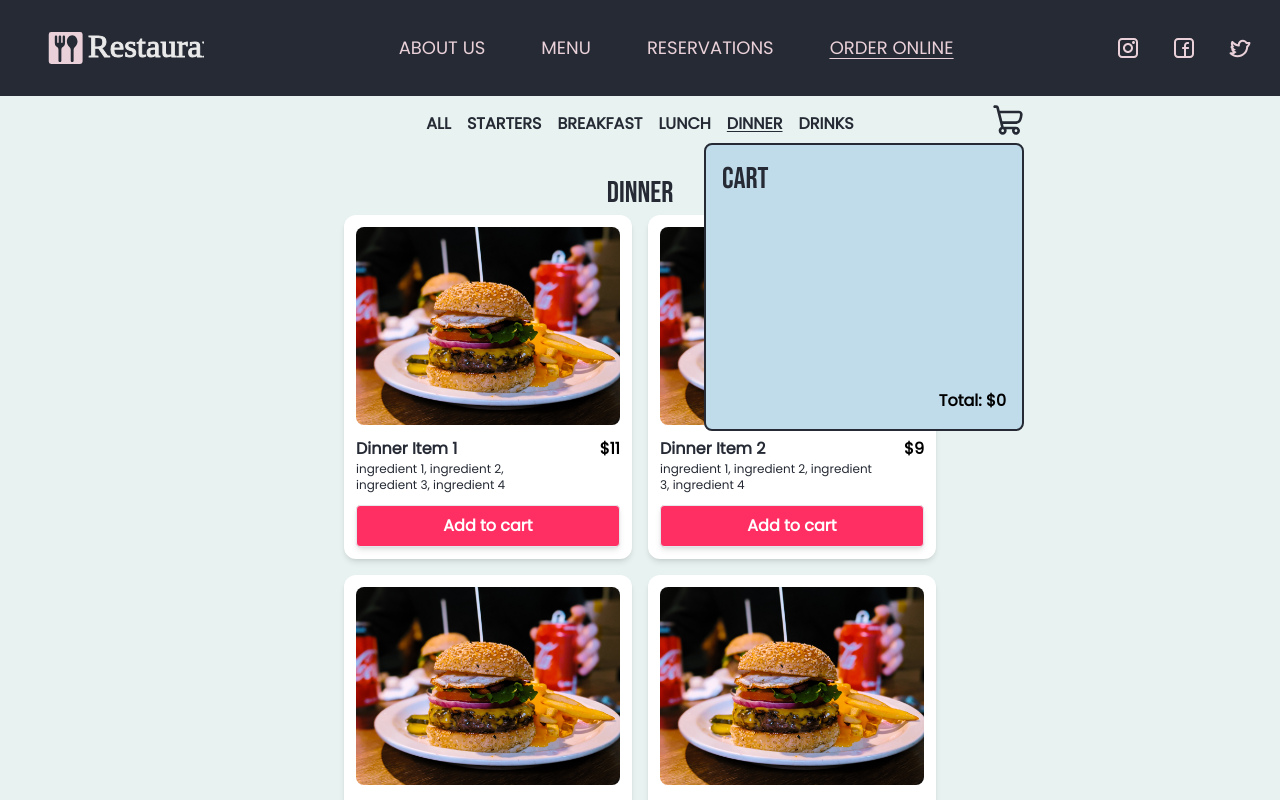
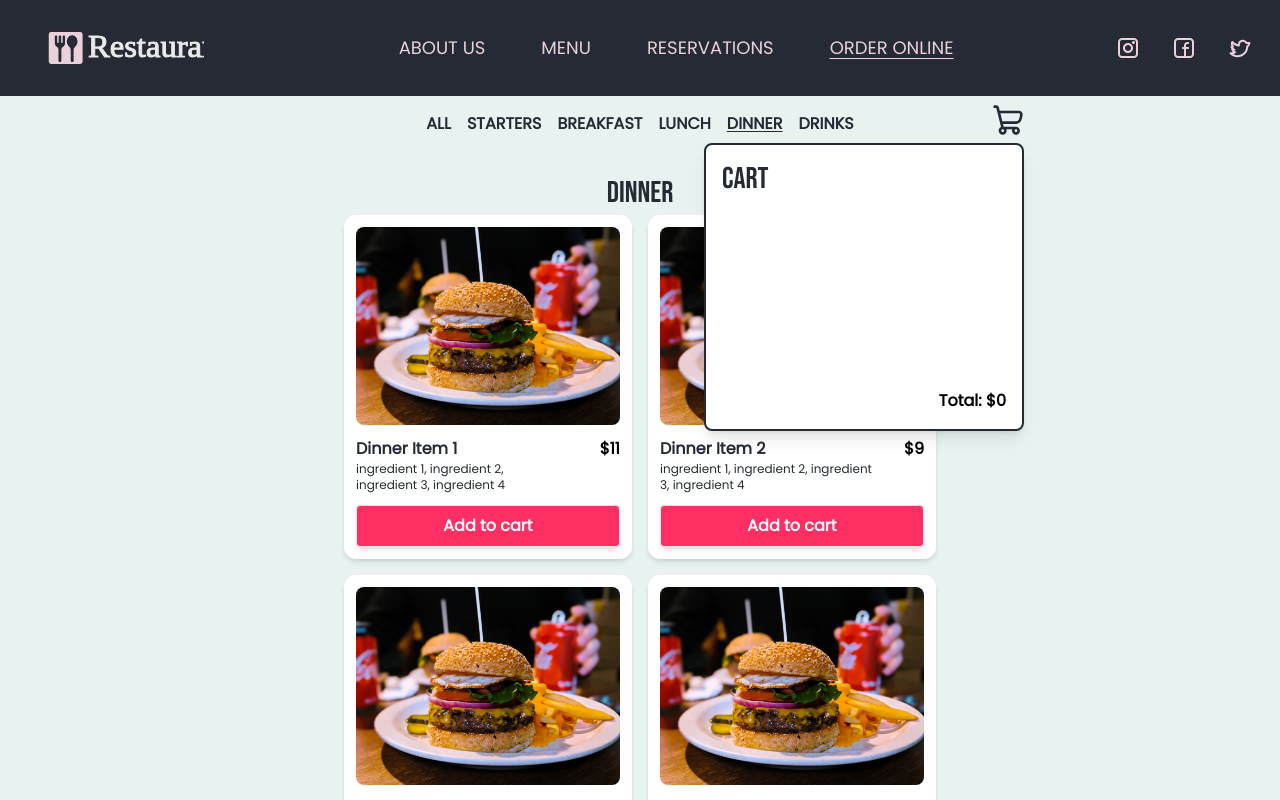
Before and after one commit to THallerJ/restaurant-next, a Next.js app: page /order/dinner in a window 1280 px wide. Both pictures are taken after a click on the button 1007 px from the left and 120 px from the top of the page. Built offline with nearby package versions, Linux system fonts and the light colour scheme.

Commit message:
did thing

```diff
--- a/src/app/order/components/OrderHeader/components/CartButton.tsx
+++ b/src/app/order/components/OrderHeader/components/CartButton.tsx
@@ -22,7 +22,7 @@ const CartButton = () => {
           ) : null}
         </button>
         {open ? (
-          <div className="absolute right-0 top-full h-72 w-80 rounded-lg border-2 border-dark bg-second text-white">
+          <div className="absolute right-0 top-full h-72 w-80 rounded-lg border-2 border-dark bg-white text-white shadow-lg">
             <CartContent />
           </div>
         ) : null}
--- a/src/app/order/components/OrderHeader/components/CartContent.tsx
+++ b/src/app/order/components/OrderHeader/components/CartContent.tsx
@@ -1,28 +1,27 @@
 import { useOrder } from "@/app/order/contexts/OrderContext";
+import { Divider } from "@/components";
 
 const CartContent = () => {
   const { cartItems, cartDispatch } = useOrder();
 
   return (
     <div className="flex h-full flex-col justify-between font-semibold text-black">
-      <h2 className="heading-sm  px-4 pt-4 font-normal">Cart</h2>
+      <h2 className="heading-sm px-4 pt-4 font-normal">Cart</h2>
 
-      <div className="flex flex-col gap-1 overflow-auto p-4">
+      <div className="flex flex-col gap-3 overflow-auto p-4">
         {cartItems.items.map((item) => (
           <div key={item.item.name} className="flex justify-between text-sm">
-            <p className="w-44">{item.item.name}</p>
-            <div className="flex">
+            <p className="w-[45%]">{item.item.name}</p>
+            <div className="flex items-center">
               <button
-                className="mr-4"
                 onClick={() =>
                   cartDispatch({ type: "delete", payload: item.item })
                 }
               >
                 -
               </button>
-              <span>{item.count}</span>
+              <span className="w-[3ch] text-center">{item.count}</span>
               <button
-                className="ml-4"
                 onClick={() =>
                   cartDispatch({ type: "add", payload: item.item })
                 }
@@ -31,7 +30,7 @@ const CartContent = () => {
               </button>
             </div>
 
-            <span className="w-8">{`$${item.item.price}`}</span>
+            <span className="w-[5%] text-end">{`$${item.item.price}`}</span>
           </div>
         ))}
       </div>
```
